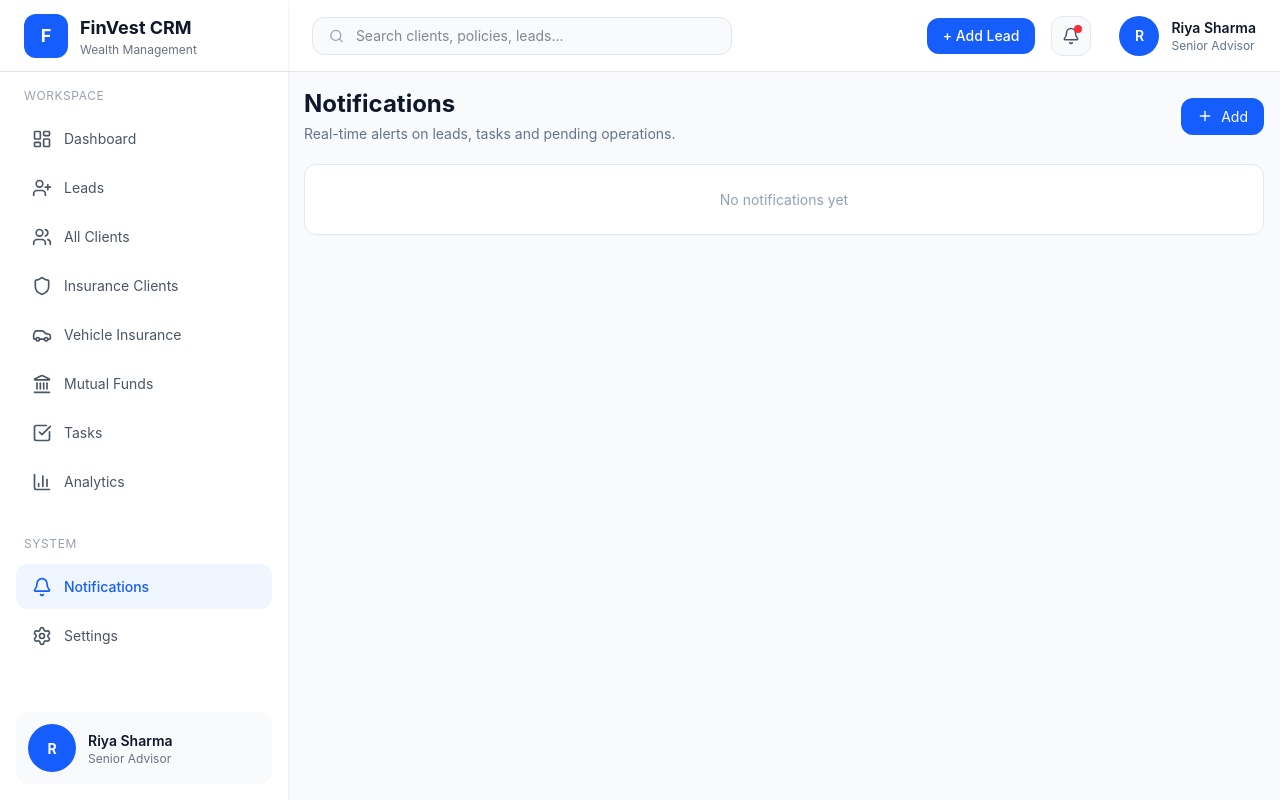
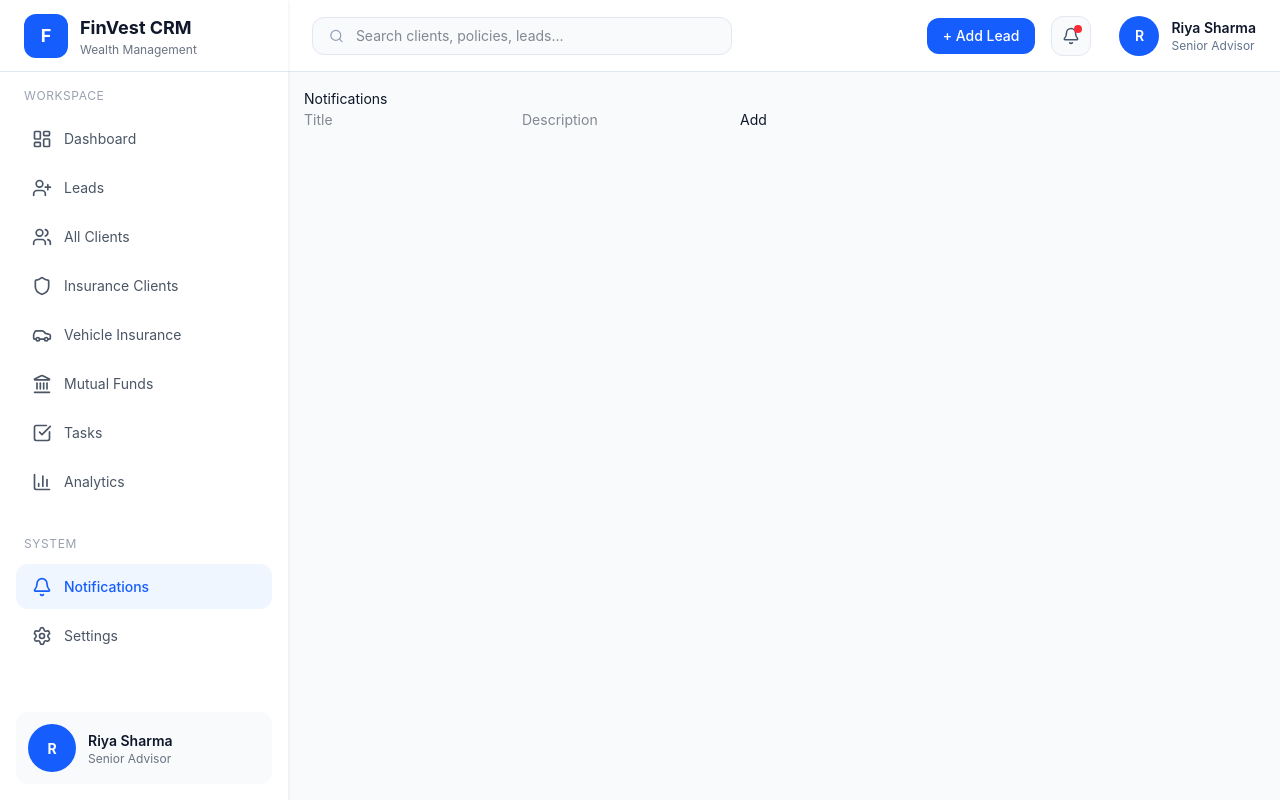
Before and after one commit to dhanlaxmicrm1-maker/crm-front, a React (Vite) app: page /notifications in a window 1280 px wide. Built offline with nearby package versions, Linux system fonts and the light colour scheme.

Commit message:
Update Notifications.tsx

```diff
--- a/src/pages/Notifications.tsx
+++ b/src/pages/Notifications.tsx
@@ -1,185 +1,48 @@
 import { useState } from "react";
-import {
-  UserPlus,
-  AlertTriangle,
-  FileText,
-  Wallet,
-  Bell,
-  Plus,
-} from "lucide-react";
+
+type Notification = {
+  id: number;
+  title: string;
+  description: string;
+  time: string;
+};
 
 export default function Notifications() {
-
-  const [notifications, setNotifications] = useState([]);
-
+  const [notifications, setNotifications] = useState<Notification[]>([]);
   const [form, setForm] = useState({
     title: "",
     description: "",
-    type: "lead"
   });
 
-  const [showForm, setShowForm] = useState(false);
-
-  // 🔁 Icon Mapping
-  const iconMap = {
-    lead: { icon: UserPlus, color: "text-sky-600" },
-    alert: { icon: AlertTriangle, color: "text-red-500" },
-    document: { icon: FileText, color: "text-slate-700" },
-    payment: { icon: Wallet, color: "text-green-600" },
-    reminder: { icon: Bell, color: "text-slate-500" },
-  };
-
-  // ✏️ Handle Input
-  const handleChange = (e) => {
+  const handleChange = (e: React.ChangeEvent<HTMLInputElement>) => {
     setForm({ ...form, [e.target.name]: e.target.value });
   };
 
-  // ⏱️ Time Generator
-  const getTime = () => {
-    return "Just now";
-  };
+  const addNotification = () => {
+    const newItem: Notification = {
+      id: Date.now(),
+      title: form.title,
+      description: form.description,
+      time: new Date().toLocaleTimeString(),
+    };
 
-  // ➕ Add Notification
-  const addNotification = () => {
-    if (!form.title) return;
-
-    const selected = iconMap[form.type];
-
-    setNotifications([
-      {
-        id: Date.now(),
-        title: form.title,
-        description: form.description,
-        time: getTime(),
-        icon: selected.icon,
-        color: selected.color
-      },
-      ...notifications // latest on top
-    ]);
-
-    setForm({
-      title: "",
-      description: "",
-      type: "lead"
-    });
-
-    setShowForm(false);
+    setNotifications([...notifications, newItem]);
   };
 
   return (
-    <div className="p-4 max-w-[1080px]">
+    <div className="p-4">
+      <h2>Notifications</h2>
 
-      {/* HEADER */}
-      <div className="flex justify-between items-center mb-5">
+      <input name="title" onChange={handleChange} placeholder="Title" />
+      <input name="description" onChange={handleChange} placeholder="Description" />
 
-        <div>
-          <h1 className="text-2xl font-bold">Notifications</h1>
-          <p className="text-sm text-slate-500 mt-1">
-            Real-time alerts on leads, tasks and pending operations.
-          </p>
+      <button onClick={addNotification}>Add</button>
+
+      {notifications.map((n) => (
+        <div key={n.id}>
+          <b>{n.title}</b> - {n.description}
         </div>
-
-        <button
-          onClick={() => setShowForm(!showForm)}
-          className="bg-blue-600 text-white px-4 py-2 rounded-xl flex items-center gap-2"
-        >
-          <Plus size={16} />
-          Add
-        </button>
-
-      </div>
-
-      {/* FORM */}
-      {showForm && (
-        <div className="bg-white p-4 rounded-xl mb-4 grid gap-3 shadow">
-
-          <input
-            name="title"
-            value={form.title}
-            onChange={handleChange}
-            placeholder="Title"
-            className="input"
-          />
-
-          <input
-            name="description"
-            value={form.description}
-            onChange={handleChange}
-            placeholder="Description"
-            className="input"
-          />
-
-          <select
-            name="type"
-            value={form.type}
-            onChange={handleChange}
-            className="input"
-          >
-            <option value="lead">Lead</option>
-            <option value="alert">Alert</option>
-            <option value="document">Document</option>
-            <option value="payment">Payment</option>
-            <option value="reminder">Reminder</option>
-          </select>
-
-          <button
-            onClick={addNotification}
-            className="bg-blue-600 text-white py-2 rounded-xl"
-          >
-            Save Notification
-          </button>
-
-        </div>
-      )}
-
-      {/* LIST */}
-      <div className="bg-white rounded-xl border border-slate-200 overflow-hidden">
-
-        {notifications.map((item, index) => {
-          const Icon = item.icon;
-
-          return (
-            <div
-              key={item.id}
-              className={`
-                flex items-center justify-between
-                px-5 py-4 hover:bg-slate-50
-                ${index !== notifications.length - 1 ? "border-b" : ""}
-              `}
-            >
-              <div className="flex items-center gap-3">
-
-                <div className="w-9 h-9 rounded-full bg-slate-100 flex items-center justify-center">
-                  <Icon size={16} className={item.color} />
-                </div>
-
-                <div>
-                  <h3 className="font-semibold text-sm">
-                    {item.title}
-                  </h3>
-                  <p className="text-xs text-slate-500 mt-1">
-                    {item.description}
-                  </p>
-                </div>
-
-              </div>
-
-              <span className="text-xs text-slate-500">
-                {item.time}
-              </span>
-
-            </div>
-          );
-        })}
-
-        {notifications.length === 0 && (
-          <p className="text-center py-6 text-slate-400">
-            No notifications yet
-          </p>
-        )}
-
-      </div>
-
+      ))}
     </div>
   );
 }
```
